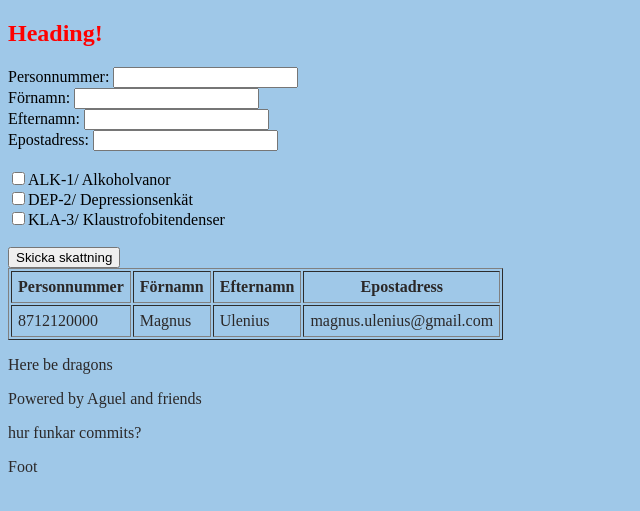
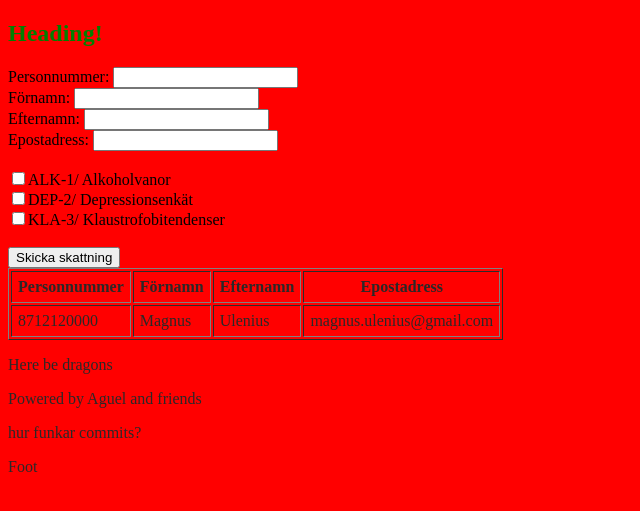
Before and after one commit to johannesswenson/project-skatt, a PHP site: page /index.php in a window 1280 px wide. Shown: the top 511 px of the page, without its empty margins (0-640 px from the left). Run offline with PHP 8.4, Linux system fonts and the light colour scheme; data comes from the database, SQL or seed files in the repository.

Commit message:
BG Color for test

```diff
--- a/style.css
+++ b/style.css
@@ -1,5 +1,5 @@
 body{
-    background:#9FC8E8;
+    background:red;
 }
 
 table{
@@ -11,5 +11,5 @@ p{
 }
 
 h2{
-    color:red;
+    color:green;
 }
```
